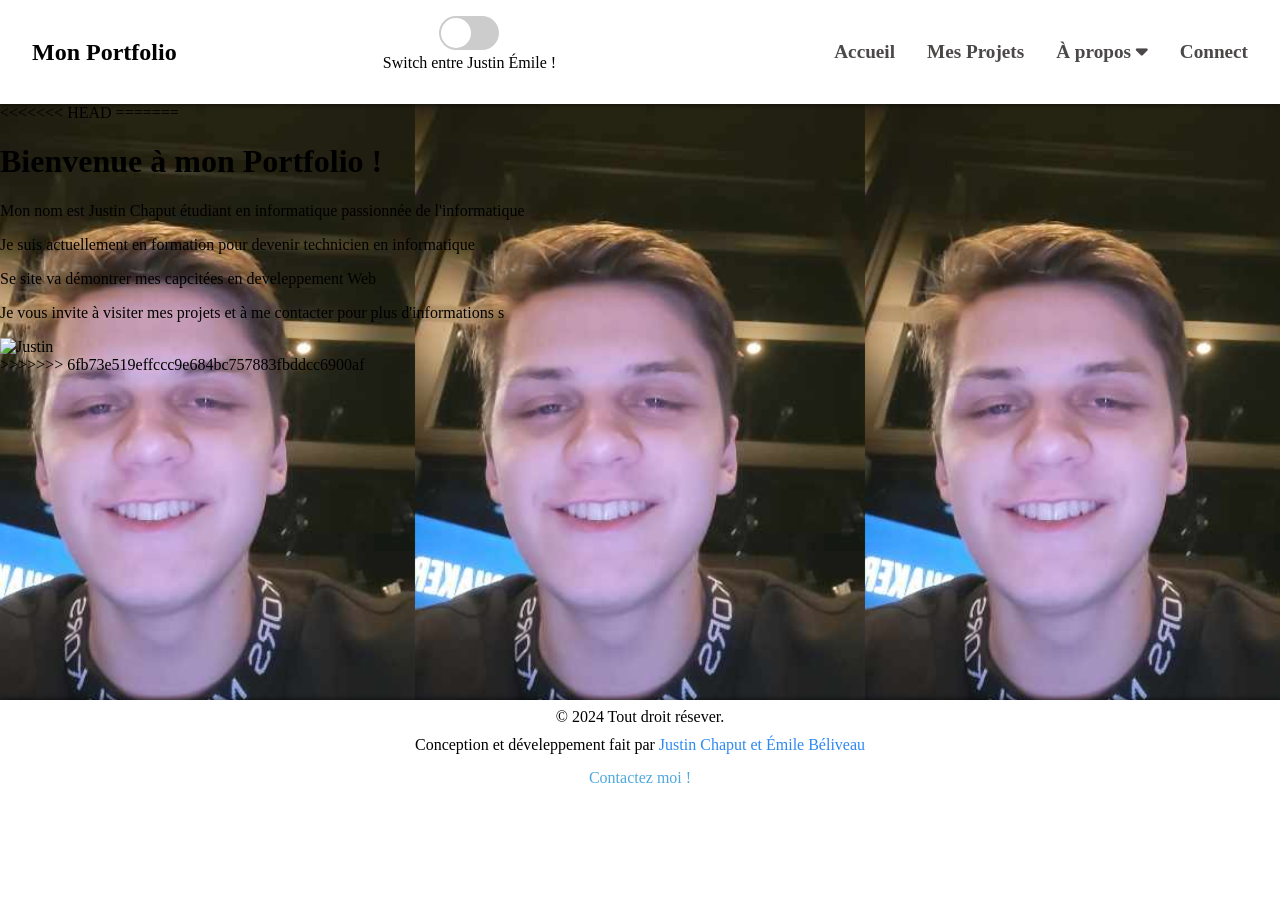
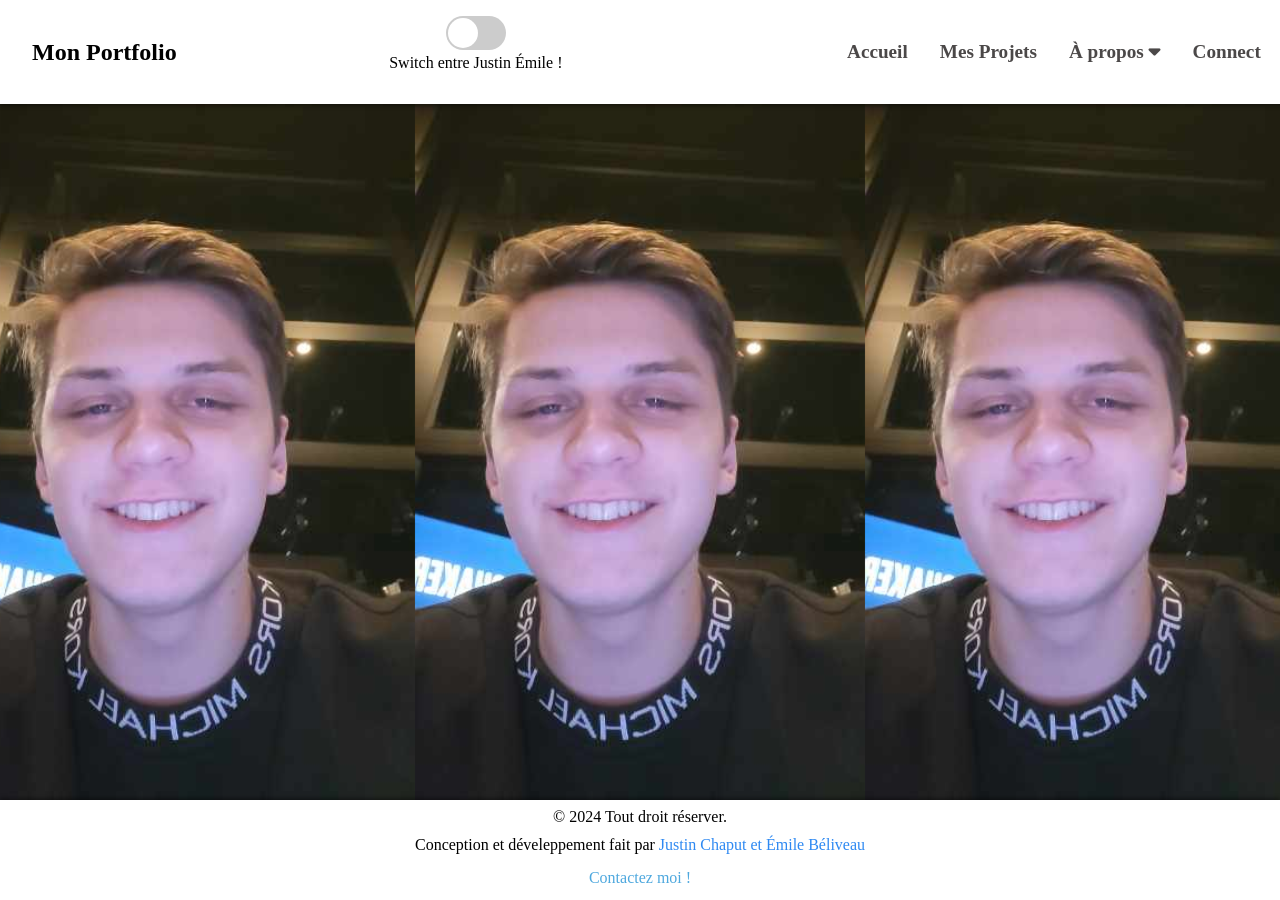
Before and after one commit to JustinChapPro/PortfolioWebsite, a PHP site: page / in a window 1280 px wide. Before the commit the page ends 783 px from the top, so only its background shows below. Run offline with PHP 8.4, Linux system fonts and the light colour scheme; some libraries are stand-ins or nearby versions.

Commit message:
Fix de la switch main page

```diff
--- a/Assets/css/style.css
+++ b/Assets/css/style.css
@@ -1,33 +1,34 @@
 /*Global css*/
 
-@media screen and (max-width: 2500px) {
+@media screen and (min-width: 768px) {
   html {
     height: 100%;
-  }
-
-  body {
-    display: flex;
-    flex-direction: column;
-    min-height: 100vh;
-    margin: 0;
-    background-image: url("../commun/Justin.jpg");
-    background-repeat: repeat;
-    background-position: center center;
-    background-size: contain;
   }
 
   main {
     flex-grow: 1;
   }
 
+  body {
+    height: 100%;
+    overflow: hidden;
+    margin: 0;
+  }
+
   /* Navbar css */
-  .navbar {
+  #navbar {
     display: flex;
     justify-content: space-between;
     align-items: center;
     padding: 1rem 2rem;
     background-color: #fff;
     box-shadow: 0 2px 4px rgba(0, 0, 0, 0.4);
+  }
+
+  .sticky {
+    position: fixed;
+    top: 0;
+    width: 96%;
   }
 
   .navbar__logo {
@@ -168,31 +169,8 @@
     border-radius: 5px;
     border-width: 0px;
   }
-}
 
-@media screen and (max-width: 768px) {
-  .hamburger {
-    display: block;
-    position: absolute;
-    right: 10px;
-    cursor: pointer;
-    font-size: 30px;
-  }
-
-  .navbar-nav {
-    display: none;
-    width: 35%;
-    flex-direction: column;
-    margin-top: 1rem;
-  }
-
-  .nav-item {
-    text-align: center;
-    margin: 0.5rem 0;
-  }
-}
-
-/* Toggle css */
+  /* Toggle css */
 
 .toggle-wrapper {
   position: relative;
@@ -240,3 +218,48 @@
   padding-top: 0;
   margin-top: 0;
 }
+
+#mainEmile {
+  display: flex;
+  flex-direction: column;
+  min-height: 100vh;
+  margin: 0;
+  background-image: url("../commun/Emile.jpg");
+  background-repeat: repeat;
+  background-position: center center;
+  background-size: contain;
+}
+
+#mainJustin {
+  display: flex;
+  flex-direction: column;
+  min-height: 100vh;
+  margin: 0;
+  background-image: url("../commun/Justin.jpg");
+  background-repeat: repeat;
+  background-position: center center;
+  background-size: contain;
+}
+}
+
+@media screen and (max-width: 768px) {
+  .hamburger {
+    display: block;
+    position: absolute;
+    right: 10px;
+    cursor: pointer;
+    font-size: 30px;
+  }
+
+  .navbar-nav {
+    display: none;
+    width: 35%;
+    flex-direction: column;
+    margin-top: 1rem;
+  }
+
+  .nav-item {
+    text-align: center;
+    margin: 0.5rem 0;
+  }
+}
--- a/Assets/include/Emile/main.php
+++ b/Assets/include/Emile/main.php
@@ -1,2 +1,2 @@
 <?php
-echo "Hello World! Emile Béliveau";
+echo "<main id=" . "mainEmile" . ">Hello World! Emile Béliveau</main>";
--- a/Assets/include/Justin/main.php
+++ b/Assets/include/Justin/main.php
@@ -1,2 +1,2 @@
 <?php
-echo "Hello World! Justin Chaput";
+echo "<main id=" . "mainJustin" . ">Hello World! Justin Chaput</main>";
--- a/Assets/include/footer.php
+++ b/Assets/include/footer.php
@@ -1,6 +1,6 @@
 <footer class="footer">
   <div class="footer-container">
-    <p>© 2024 Tout droit résever.</p>
+    <p>© 2024 Tout droit réserver.</p>
     <p>
       Conception et déveleppement fait par
       <span id="Auteur">Justin Chaput et Émile Béliveau</span>
--- a/Assets/include/functions.php
+++ b/Assets/include/functions.php
@@ -28,3 +28,16 @@ function genToken($numberLength) {
 
     return $token;
 }
+
+function getJustinEmile() {
+    if (isset($_GET['person'])) {
+        $person = $_GET['person'];
+
+        if ($person === 'Emile')
+            echo "unchecked";
+        else
+            echo "checked";
+    }
+    else
+        echo "unchecked";
+}
--- a/Assets/include/header.php
+++ b/Assets/include/header.php
@@ -1,21 +1,25 @@
+<?php
+  require_once "./assets/include/functions.php";
+?>
+
 <!DOCTYPE html>
 <html lang="fr">
 <head>
     <meta charset="utf-8">
     <meta name="viewport" content="width=device-width, initial-scale=1">
     <title>Portfolio</title>
-    <link rel="stylesheet" href="./Assets/css/style.css">
+    <link rel="stylesheet" href="./assets/css/style.css">
     <script src="./assets/js/script.js" defer></script>
     <script src="https://kit.fontawesome.com/16ddabd7d0.js" crossorigin="anonymous"></script>
 </head>
 <body>
 <header>
-  <nav class="navbar">
+  <nav id="navbar">
     <div class="navbar_nom"><h1>Mon Portfolio</h1></div>
 
     <!-- Toggle pour choisir entre moi et Émile -->
     <div class="toggle-wrapper">
-      <input type="checkbox" id="toggle" class="toggle">
+      <input type="checkbox" id="toggle" class="toggle" <?php getJustinEmile() ?>>
       <label for="toggle" class="toggle-label"></label>
       <p class="toggle-text">Switch entre <span id="Justin">Justin</span> <span id="Emile">Émile</span>  !</p>
     </div>
--- a/Assets/js/script.js
+++ b/Assets/js/script.js
@@ -15,35 +15,42 @@ connectionOption.addEventListener("click", function () {
   else connectionForm.style.display = "block";
 });
 
-// Permet de choisir emile ou justin
+// // Permet de choisir emile ou justin
+const toggle = document.getElementById("toggle");
+const justin = document.getElementById("Justin");
+const emile = document.getElementById("Emile");
 
-document.addEventListener("DOMContentLoaded", function () {
-  const toggle = document.getElementById("toggle");
-  const justin = document.getElementById("Justin");
-  const emile = document.getElementById("Emile");
-  const main = document.querySelector("main");
+toggle.addEventListener("change", function () {
+  const queryString = window.location.search;
+  const urlParams = new URLSearchParams(queryString);
+  const url = urlParams.get('person');
 
-  toggle.addEventListener("change", async function () {
-    const person = this.checked ? "Emile" : "Justin";
-    const response = await fetch(`../index.php?person=${person}`);
-    const data = await response.text();
+  console.log(url);
 
-    main.innerHTML = data;
+  if (url !== 'undefined' || url !== '') {
+    if (url === "Justin")
+      urlParams.set('person', 'Emile');
+    else
+      urlParams.set('person', 'Justin');
+  }
+  else {
+    urlParams.set('person', 'Emile');
+  }
 
-    const imageUrl = this.checked
-      ? "./assets/commun/Emile.jpg"
-      : "./assets/commun/Justin.jpg";
-    document.body.style.backgroundImage = `url('${imageUrl}')`;
-    document.body.style.backgroundSize = "contain";
-    document.body.style.backgroundPosition = "center center";
-    document.body.style.backgroundRepeat = "repeat";
+  const newUrl = window.location.origin + window.location.pathname + '?' + urlParams.toString();
+  window.location.replace(newUrl);
+});
 
-    if (this.checked) {
-      justin.style.color = "black";
-      emile.style.color = "green";
-    } else {
-      justin.style.color = "green";
-      emile.style.color = "black";
-    }
-  });
-});
+window.onscroll = function() {myFunction()};
+
+var navbar = document.getElementById("navbar");
+
+var sticky = navbar.offsetTop;
+
+function myFunction() {
+  if (window.pageYOffset >= sticky) {
+    navbar.classList.add("sticky")
+  } else {
+    navbar.classList.remove("sticky");
+  }
+}
--- a/index.php
+++ b/index.php
@@ -1,31 +1,17 @@
 <?php
     include('./assets/include/header.php');
-    require('./assets/include/config.php')
-?>
-    <main class="main">
-<<<<<<< HEAD
-        <?php
-        if (isset($_GET['person'])) {
-        $person = $_GET['person'];
-        if ($person === 'Emile') {
-            include('./assets/include/Emile/main.php');
-        } else if ($person === 'Justin') {
-            include('./assets/include/Justin/main.php');
-        }
-        exit;
-        }
-        ?>
-=======
-        <div class="main-container">
-            <h1>Bienvenue à mon Portfolio !</h1>
-            <p>Mon nom est Justin Chaput étudiant en informatique passionnée de l'informatique</p>
-            <p>Je suis actuellement en formation pour devenir technicien en informatique</p>
-            <p>Se site va démontrer mes capcitées en develeppement Web</p>
-            <p>Je vous invite à visiter mes projets et à me contacter pour plus d'informations s</p>
-            <img src="" alt="Justin">
-        </div>
->>>>>>> 6fb73e519effccc9e684bc757883fbddcc6900af
-    </main>
-<?php
+    require('./assets/include/config.php');
+
+    if (isset($_GET["person"])) {
+        $person = $_GET["person"];
+        if ($person === 'Emile')
+            include('./Assets/include/Emile/main.php');
+        else if ($person === 'Justin')
+            include('./Assets/include/Justin/main.php');
+    }
+    else {
+        include('./Assets/include/Justin/main.php');
+    }
+
     include('./assets/include/footer.php');
     require('./assets/include/nettoyage.php');
```
